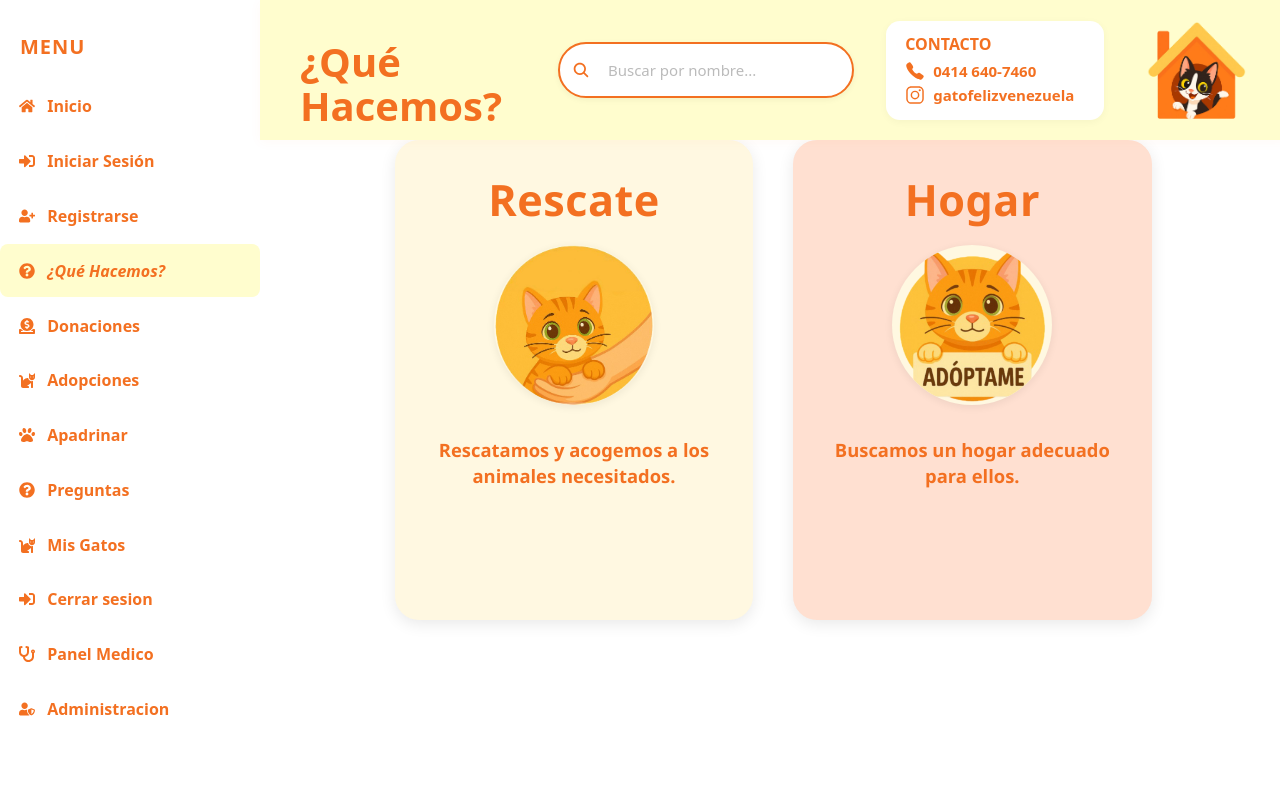
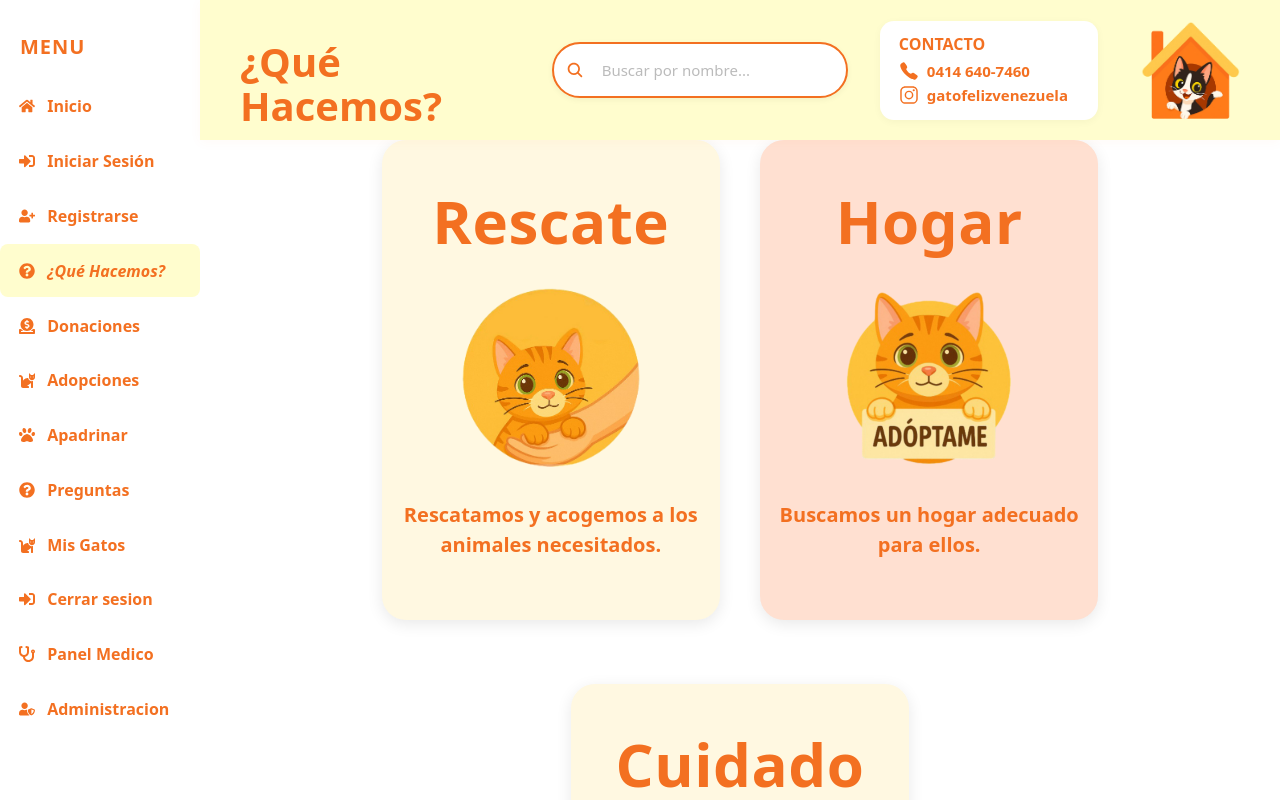
Before and after one commit to idiarj/frontend-GatoFeliz, a React (Vite) app: page /aboutUs in a window 1280 px wide. Built offline with nearby package versions, Linux system fonts and the light colour scheme; no server answers.

Commit message:
arreglado bobis

```diff
--- a/src/layouts/appLayout/AppLayout.css
+++ b/src/layouts/appLayout/AppLayout.css
@@ -10,7 +10,7 @@ body {
 .app-root {
   height: 100vh;
   display: grid;
-  grid-template-columns: 260px 1fr;  /* sidebar | contenido */
+  grid-template-columns: 200px 1fr;  /* sidebar | contenido */
   grid-template-rows: auto 1fr;      /* head (alto natural) | main */
   grid-template-areas:
     "aside head"   /* ← el menú ocupa también la fila superior, col izq */
--- a/src/views/user/aboutUs/aboutUs.css
+++ b/src/views/user/aboutUs/aboutUs.css
@@ -1,13 +1,3 @@
-/* Variables de color y tipografía */
-:root {
-  --primary: #F37021;
-  --bg-light: #fff8e1;
-  --bg-lighter: #ffe0d1;
-  --shadow: 0 4px 16px rgba(0, 0, 0, 0.09);
-  --shadow-hover: 0 12px 40px rgba(243,112,33,0.18), 0 12px 40px rgba(0,0,0,0.18);
-  --card-radius: 24px;
-  --font-main: 'Segoe UI', 'Roboto', Arial, sans-serif;
-}
 /* Estilos para aboutUs.jsx */
 
 /* Fondo principal */
@@ -15,10 +5,8 @@
   background: #fff;
   min-height: 100vh;
   display: flex;
-  align-items: center;
-  justify-content: center;
-  font-family: var(--font-main);
-  padding: 0 2vw;
+  align-items: center; /* Centra verticalmente el contenido */
+  padding-top: 0;
 }
 
 /* Contenedor de las tarjetas */
@@ -26,99 +14,60 @@
   display: flex;
   flex-direction: row;
   justify-content: center;
-  align-items: center;
+  align-items: center; /* Centra las cards verticalmente dentro del contenedor padre */
   gap: 40px;
   flex-wrap: wrap;
+  margin-left: 0;
+  margin-right: 0;
   width: 100%;
-  max-width: 1200px;
-  margin: 0 auto;
+  margin-bottom: 120px;
 }
 
 /* Tarjeta individual */
-
 .aboutus-card {
-  border-radius: var(--card-radius);
-  width: 320px;
-  max-width: 95vw;
-  min-width: 260px;
+  border-radius: 24px;
+  width: 300px;
   min-height: 420px;
   display: flex;
-  box-shadow: var(--shadow);
-  transition: box-shadow 0.25s, transform 0.22s cubic-bezier(.4,1.3,.6,1);
+  box-shadow: 0 4px 16px rgba(0, 0, 0, 0.09);
+  transition: box-shadow 0.2s ease;
   flex-direction: column;
   align-items: center;
   padding: 2.2rem 1.2rem 1.5rem 1.2rem;
-  margin-bottom: 150px;
-  background: #fff;
-  cursor: pointer;
-  outline: none;
+  margin-bottom: 24px;
+
 }
 
-.aboutus-card:hover, .aboutus-card:focus {
-  box-shadow: var(--shadow-hover);
-  transform: translateY(-8px) scale(1.03);
+.aboutus-card:hover {
+  box-shadow: 0 12px 40px rgba(243,112,33,0.18), 0 12px 40px rgba(0,0,0,0.18);
 }
 
 /* Título de la tarjeta */
 .aboutus-title {
-  font-weight: 800;
-  font-size: 2.7rem;
+  font-weight: bold;
+  font-size: 60px;
   margin-bottom: 22px;
   letter-spacing: 0.5px;
-  color: var(--primary);
-  text-align: center;
-  line-height: 1.1;
 }
 
 /* Imagen de la tarjeta */
 .aboutus-img {
-  width: 160px;
-  height: 160px;
+  width: 180px;
+  height: 180px;
   object-fit: contain;
   margin-bottom: 18px;
   transition: transform 0.25s cubic-bezier(.4,1.3,.6,1);
-  border-radius: 50%;
-  background: var(--bg-light);
-  box-shadow: 0 2px 8px rgba(0,0,0,0.07);
+  cursor: pointer;
 }
-.aboutus-card:hover .aboutus-img,
-.aboutus-card:focus .aboutus-img {
-  transform: scale(1.12);
+.aboutus-img:hover {
+  transform: scale(1.18);
 }
 
 /* Texto de la tarjeta */
 .aboutus-text {
-  color: var(--primary);
+  color: #F37021;
   font-weight: 600;
-  font-size: 1.15rem;
+  font-size: 20px;
   text-align: center;
   margin-top: 14px;
-  line-height: 1.4;
 }
-
-/* Responsividad */
-@media (max-width: 900px) {
-  .aboutus-cards {
-    flex-direction: column;
-    align-items: center;
-    gap: 28px;
-  }
-  .aboutus-card {
-    width: 95vw;
-    max-width: 400px;
-    min-width: 0;
-  }
-}
-
-@media (max-width: 600px) {
-  .aboutus-title {
-    font-size: 2rem;
-  }
-  .aboutus-img {
-    width: 120px;
-    height: 120px;
-  }
-  .aboutus-card {
-    padding: 1.2rem 0.5rem 1rem 0.5rem;
-  }
-}
```
